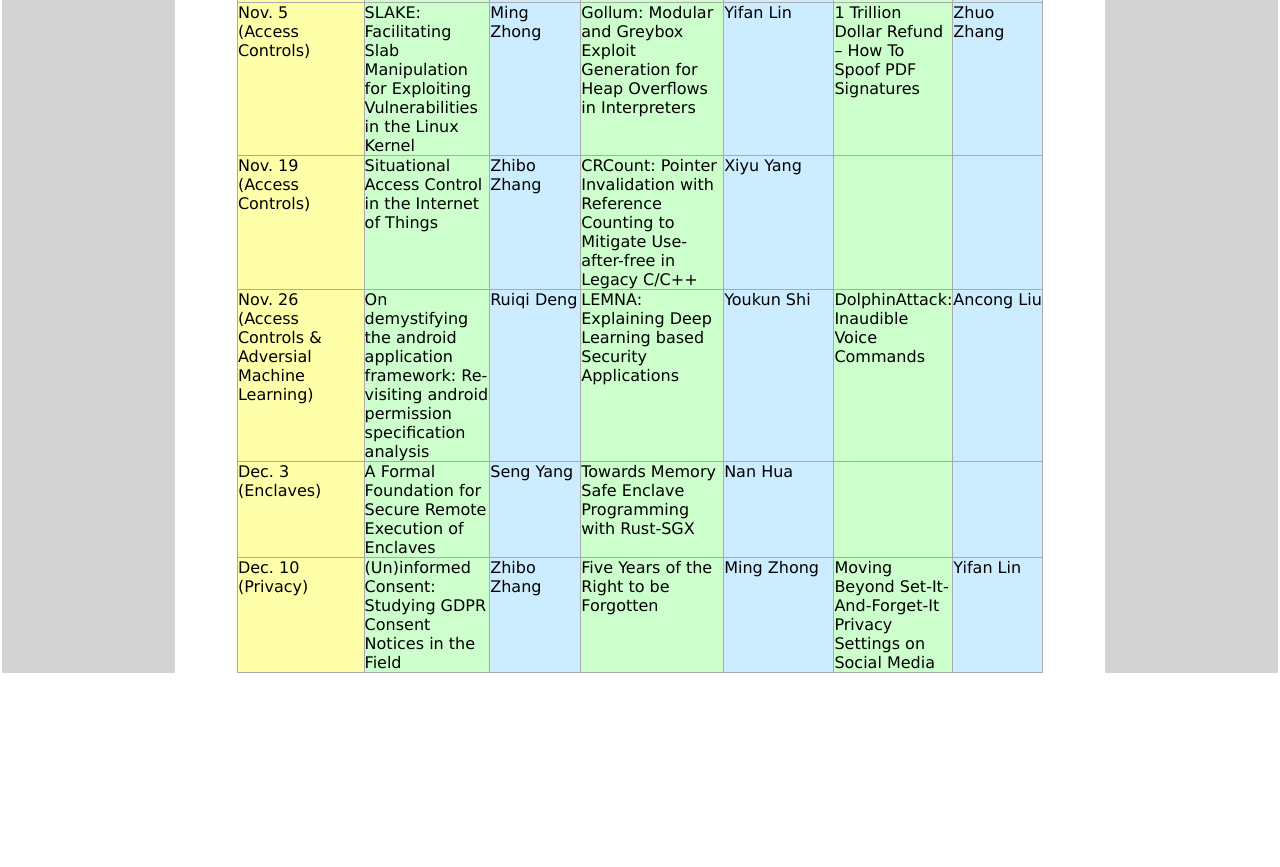
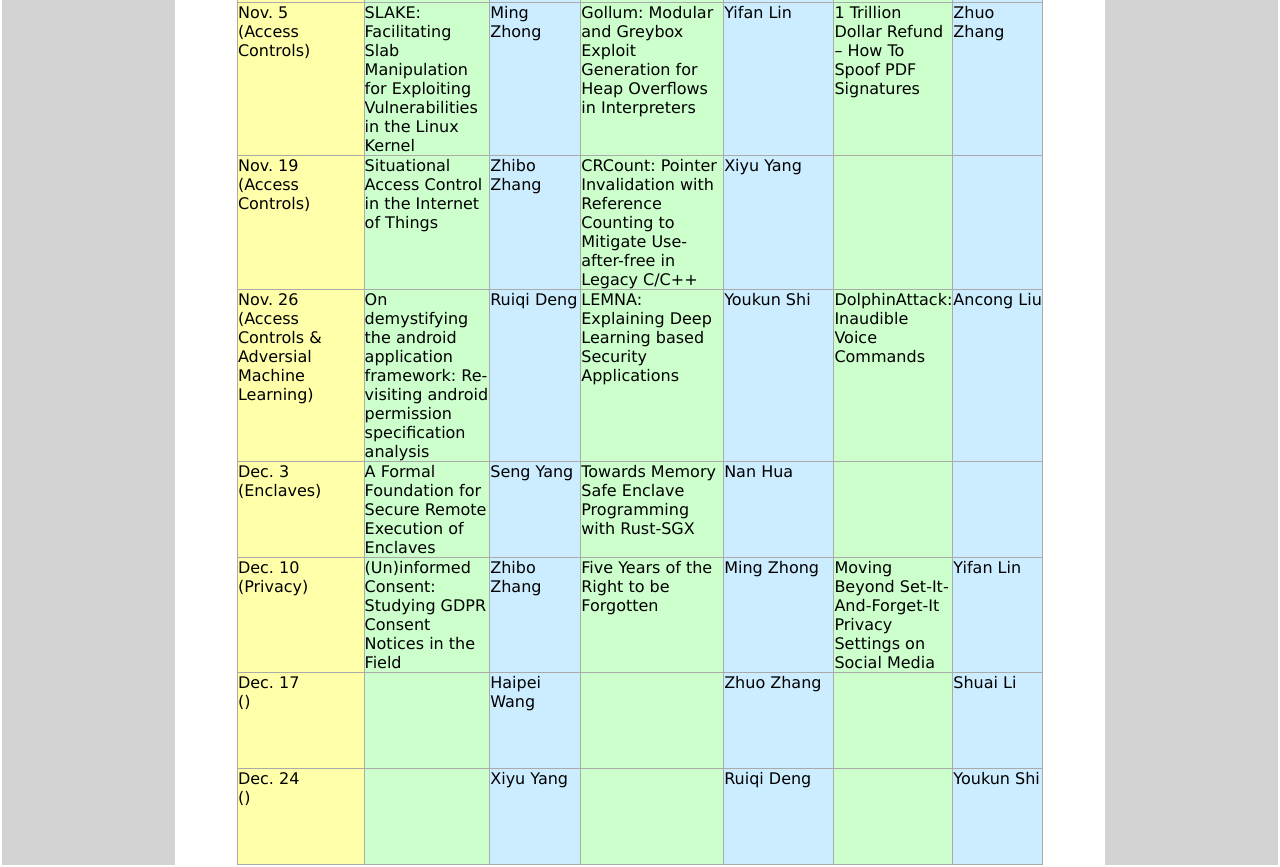
Before and after one commit to yangzhemin/SecurityAnalysisLesson2019, a plain HTML site: page index.html in a window 1280 px wide. Shown: the part 1362-2229 px from the top of the page. Before the commit the page ends 2037 px from the top, so only its background shows below. Drawn offline with Linux system fonts and the light colour scheme.

Commit message:
Update index.html

```diff
--- a/index.html
+++ b/index.html
@@ -259,6 +259,26 @@
 		<td width="10%" class="presentor">Yifan Lin</td>
 	    </tr>
 
+	    <tr> <!-- week 13 -->
+		<td width="16%" class="date">Dec. 17 <br> ()</td>
+		<td width="18%" class="paper"></td>
+		<td width="10%" class="presentor">Haipei Wang</td>
+		<td width="18%" class="paper"></td>
+		<td width="10%" class="presentor">Zhuo Zhang</td>
+		<td width="18%" class="paper"></td>
+		<td width="10%" class="presentor">Shuai Li</td>
+	    </tr>
+
+	    <tr> <!-- week 14 -->
+		<td width="16%" class="date">Dec. 24 <br> ()</td>
+		<td width="18%" class="paper"></td>
+		<td width="10%" class="presentor">Xiyu Yang</td>
+		<td width="18%" class="paper"></td>
+		<td width="10%" class="presentor">Ruiqi Deng</td>
+		<td width="18%" class="paper"></td>
+		<td width="10%" class="presentor">Youkun Shi</td>
+	    </tr>
+
 	</table>
 
 
```
